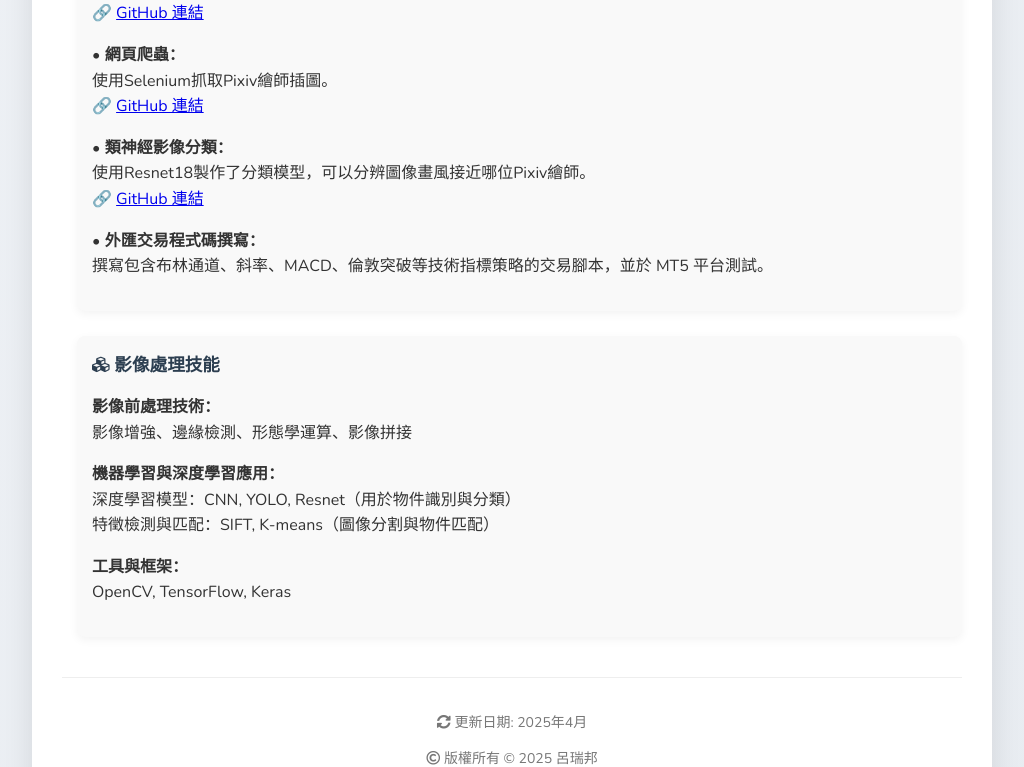
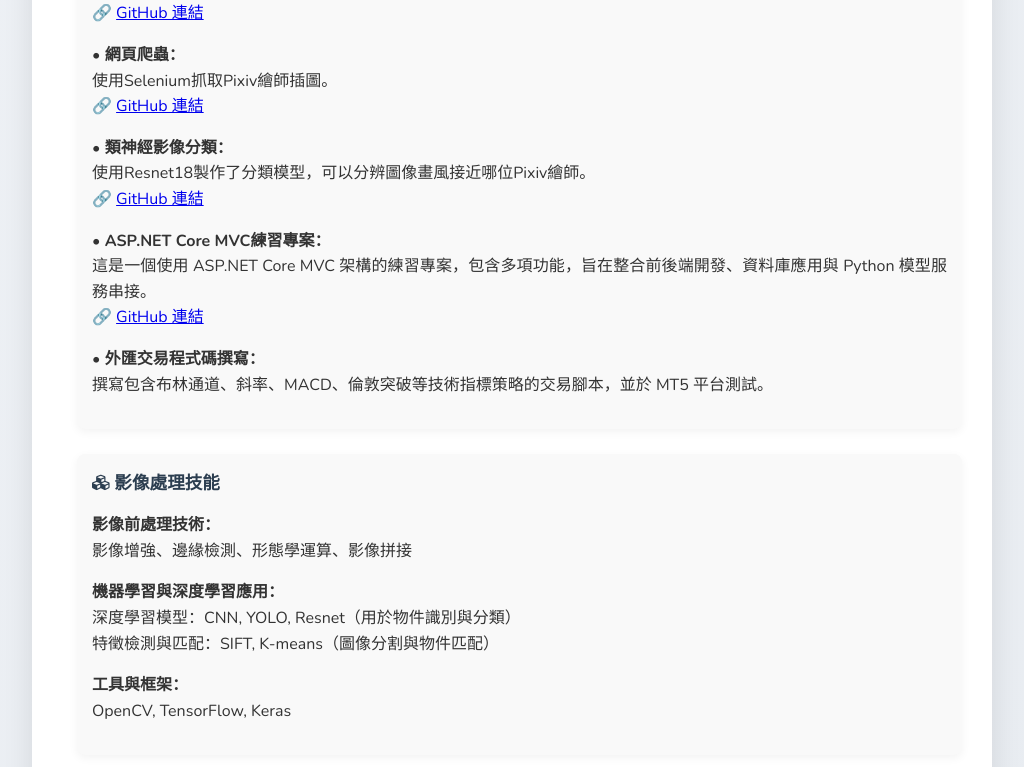
Before and after one commit to klo4634321/HTML_Demo, a Flask app: page /index in a window 1280 px wide. Shown: the part 3688-4455 px from the top of the page, without its empty margins (128-1152 px from the left). Run offline with Flask 3, Linux system fonts and the light colour scheme.

Commit message:
Update index.html

```diff
--- a/templates/index.html
+++ b/templates/index.html
@@ -194,6 +194,10 @@
                     使用Resnet18製作了分類模型，可以分辨圖像畫風接近哪位Pixiv繪師。<br>
                     🔗 <a href="https://github.com/klo4634321/Resnet-Demo" target="_blank">GitHub 連結</a></p>
 
+                    <p><strong>• ASP.NET Core MVC練習專案：</strong><br>
+                    這是一個使用 ASP.NET Core MVC 架構的練習專案，包含多項功能，旨在整合前後端開發、資料庫應用與 Python 模型服務串接。<br>
+                    🔗 <a href="https://github.com/klo4634321/Net-Demo" target="_blank">GitHub 連結</a></p>
+
                     <p><strong>• 外匯交易程式碼撰寫：</strong><br>
                     撰寫包含布林通道、斜率、MACD、倫敦突破等技術指標策略的交易腳本，並於 MT5 平台測試。</p>
 
```
